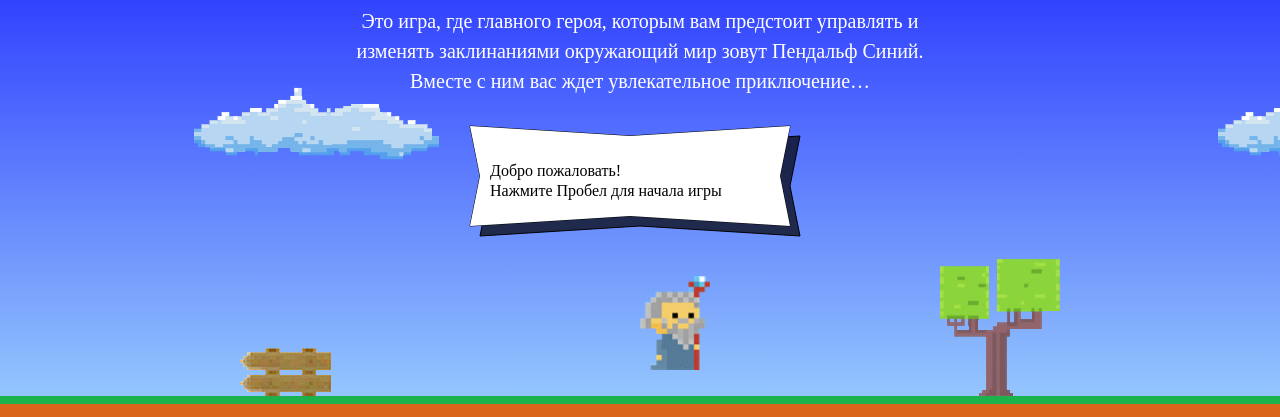
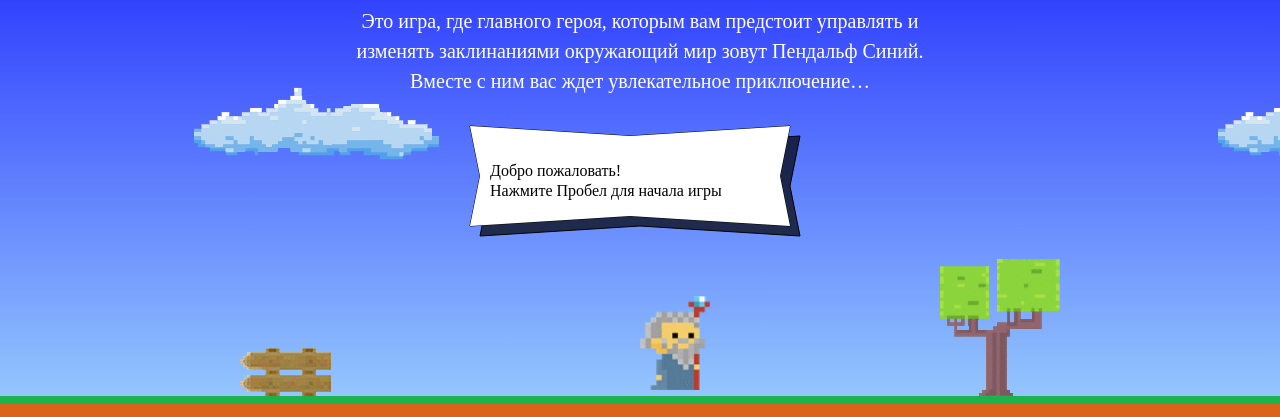
Before and after one commit to abelolipetskaya/316531-code-and-magick, a website: page index.html in a window 1280 px wide. Shown: the part 203-620 px from the top of the page. Drawn offline with Linux system fonts and the light colour scheme; a web font is replaced by a local one.

Commit message:
исправление ошибок

```diff
--- a/index.html
+++ b/index.html
@@ -186,16 +186,16 @@
   };
   var wizardSpeed = 3;
   var wizardWidth = 70;
-  var WIDTH = 700;
-  var HEIGHT = 300;
   var getWizardHeight = function() {
     return 1.337 * wizardWidth;
   };
   function getWizardX(width) {
-    return 0.5 * WIDTH;
+    var half = 0.5
+    return half * width;
   };
   function getWizardY(height) {
-    return 0.6 * HEIGHT;
+    var part = 2 / 3;
+    return part * height;
   };
 </script>
 <script src="./js/game.js"></script>
```
